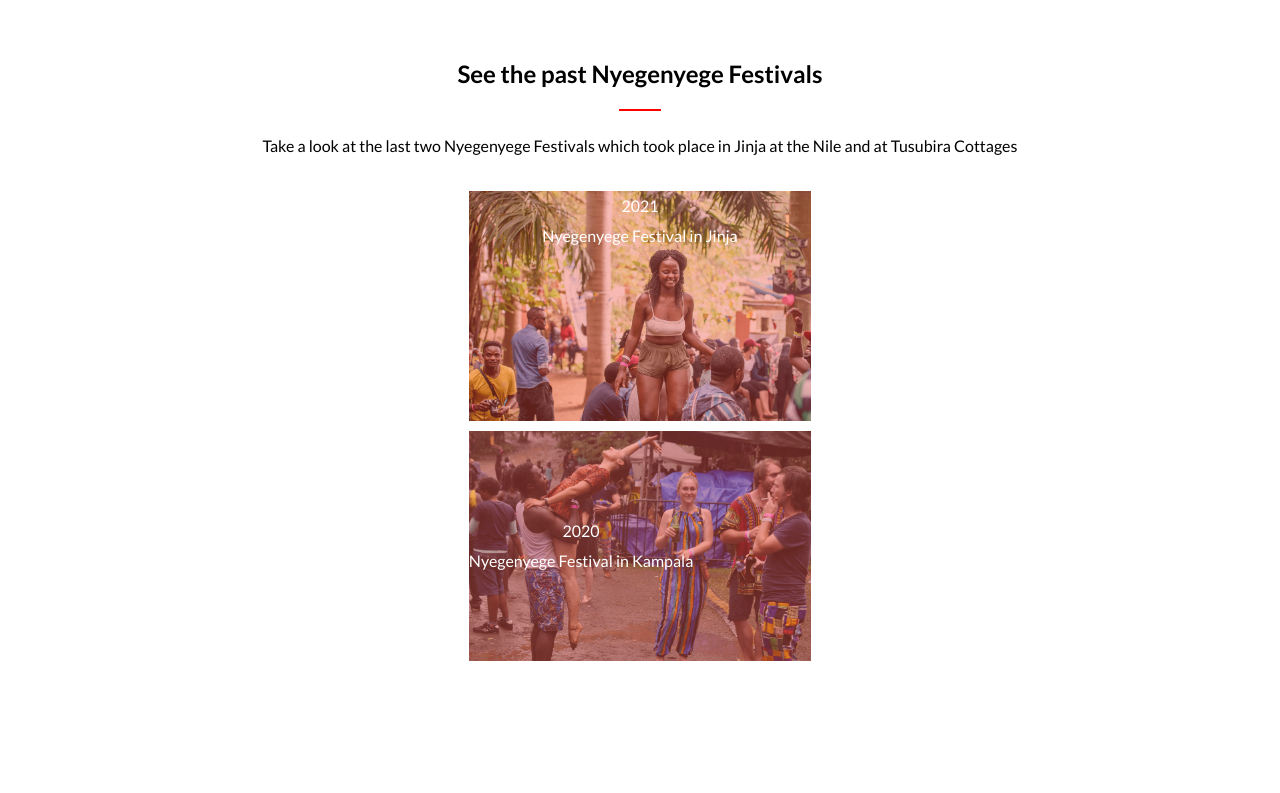
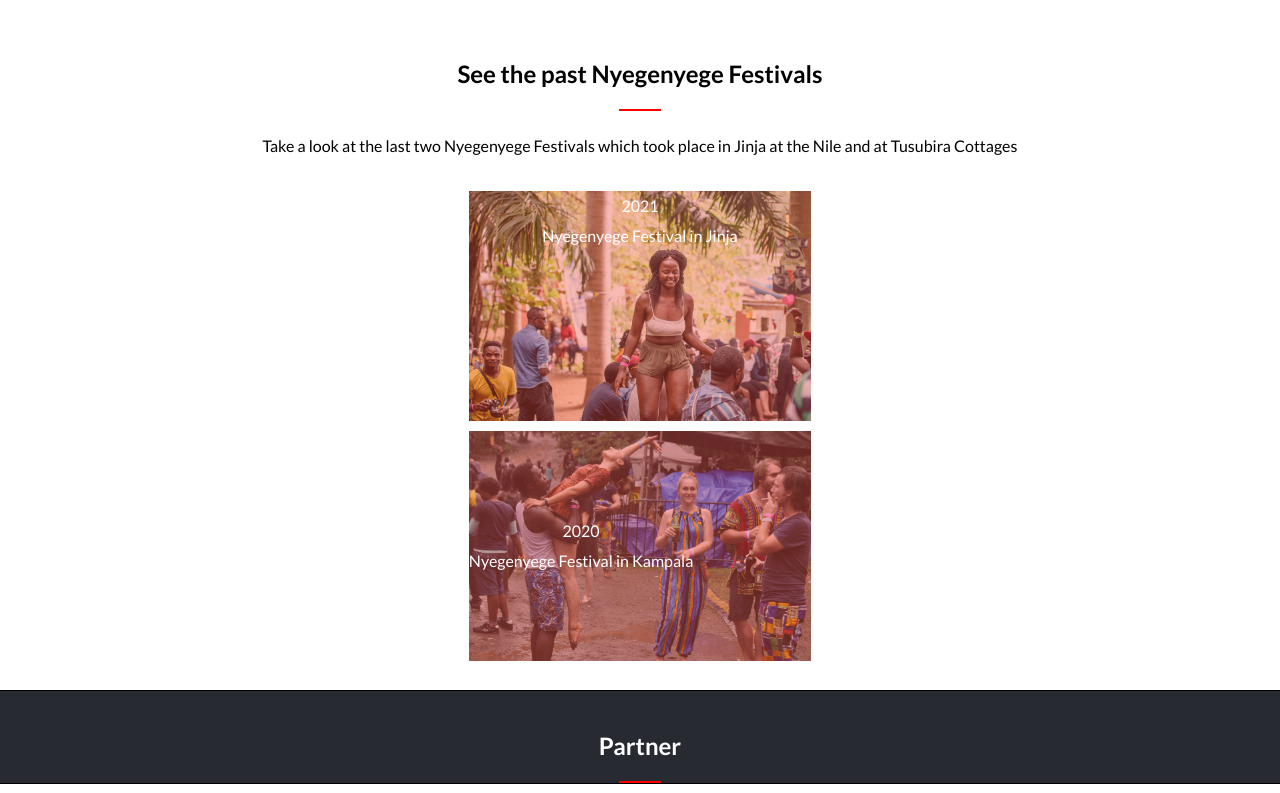
Before and after one commit to wayungi/nyegenyege, a website: page about.html in a window 1280 px wide. Shown: the part 843-1636 px from the top of the page. Before the commit the page ends 1544 px from the top, so only its background shows below. Drawn offline with Linux system fonts and the light colour scheme.

Commit message:
Add background color to partner-logo section

```diff
--- a/about.html
+++ b/about.html
@@ -62,6 +62,12 @@
       </div>
     </section>
 
+    <section class="partner-logos flex-column column-center black">
+      <h2 class="sub-title-2">Partner</h2>
+      <span class="red-bar"></span>
+      <div class="logos"></div>
+    </section>
+
 
 
   </div>
--- a/style.css
+++ b/style.css
@@ -279,15 +279,18 @@ p.role {
   text-align: center;
 }
 
-
 .past-images {
   margin-top:30px;
 }
 
-
-
 .y-gap {
   column-gap:10px;
+}
+
+.partner-logos {
+  background-color: #272a31;
+  color:#fff;
+  padding:40px 0 0 0;
 }
 
 /* outline classes */
```
